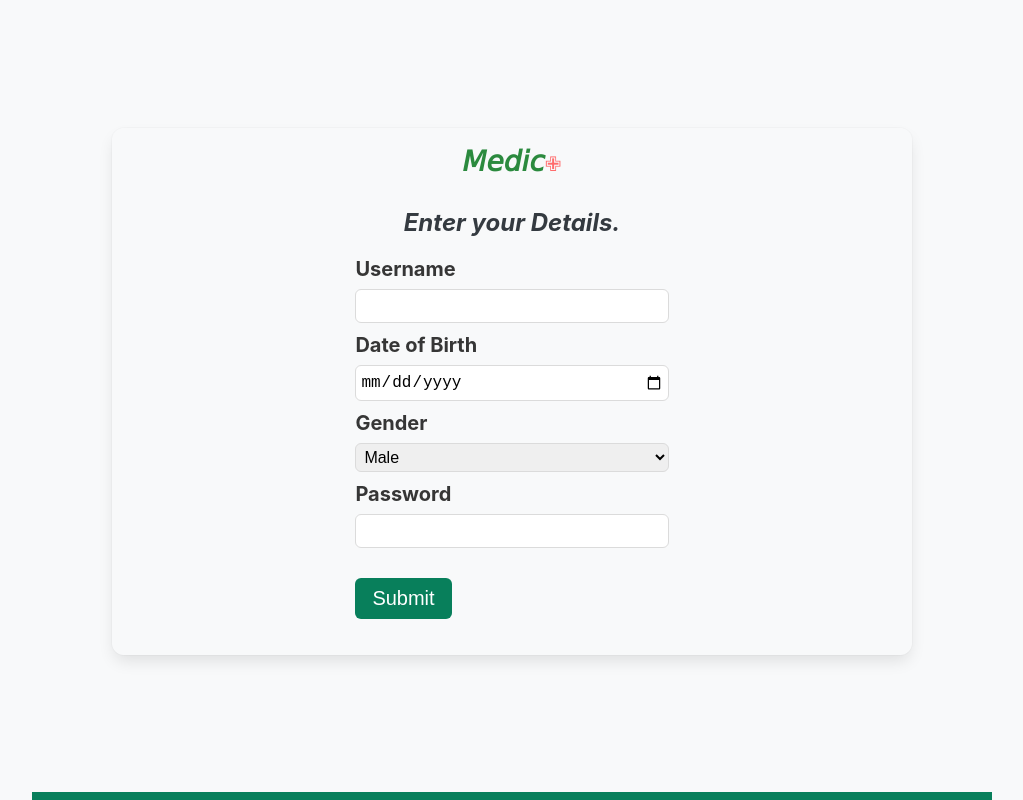
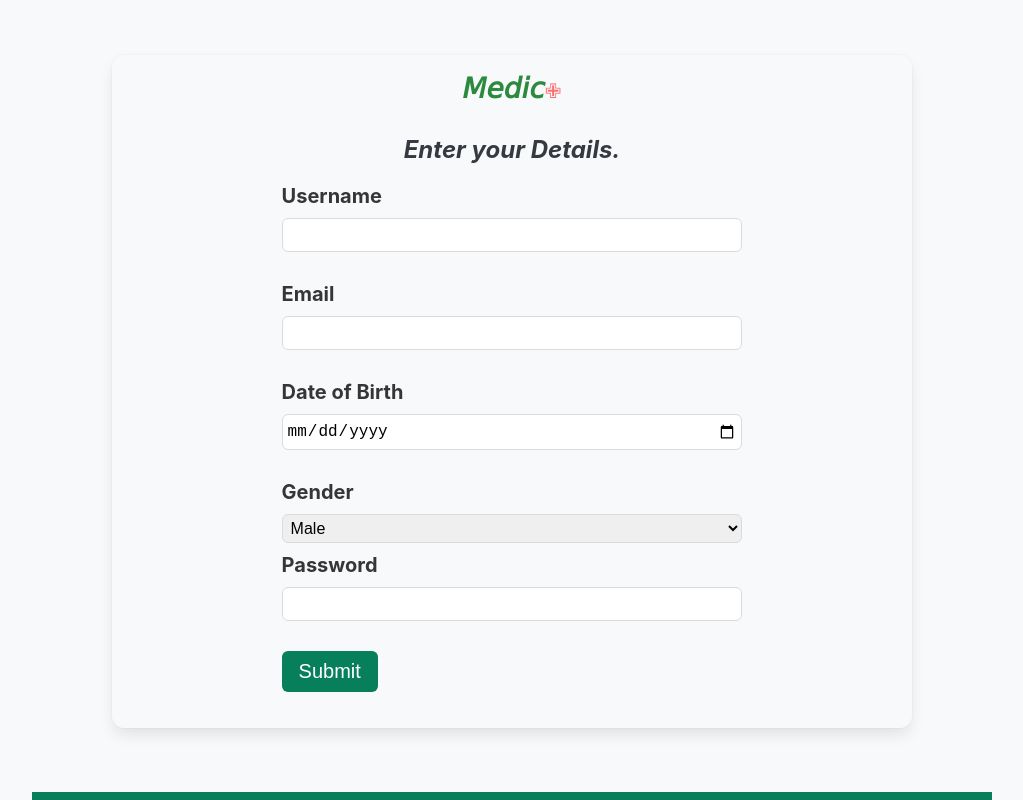
Before and after one commit to kenmusau/medi-plan-client, a React (Create React App) app: page /register in a window 1280 px wide. Shown: the whole page, without its empty margins (128-1151 px from the left). Built offline with nearby package versions, Linux system fonts and the light colour scheme.

Commit message:
add login component

```diff
--- a/src/components/LogInForm/LogInForm.js
+++ b/src/components/LogInForm/LogInForm.js
@@ -1,9 +1,12 @@
 import React from "react";
+import { useForm } from "react-hook-form";
 
 function LogInForm() {
   return (
     <div>
-      <h1> LOGIN</h1>
+      <form>
+        <label htmlFor=""></label>
+      </form>
     </div>
   );
 }
--- a/src/components/SignUpForm/SignUpForm.js
+++ b/src/components/SignUpForm/SignUpForm.js
@@ -13,7 +13,7 @@ function SignUpForm() {
   } = useForm();
 
   function onSubmit(data) {
-    console.log("Form Submit", data.username);
+    console.log("Form Submit", data.dob);
   }
 
   return (
@@ -35,19 +35,38 @@ function SignUpForm() {
             },
           })}
         />
+        <p className="error">{errors.username?.message}</p>
+
+        <label htmlFor="email">Email</label>
+        <input
+          type="text"
+          id="email"
+          {...register("email", {
+            required: {
+              value: true,
+              message: "Username is required",
+            },
+            pattern: {
+              value: /^[a-z0-9._%+-]+@[a-z0-9.-]+\.[a-z]{2,4}$/,
+              message: "Enter correct Email format",
+            },
+          })}
+        />
+        <p className="error">{errors.email?.message}</p>
 
         <label htmlFor="dob">Date of Birth</label>
         <input
           type="date"
           id="dob"
           {...register("dob", {
+            valueAsDate: true,
             required: {
               value: true,
               message: "Your date of birth is required",
             },
           })}
         />
-
+        <p className="error">{errors.dob?.message}</p>
         <label htmlFor="gender">Gender</label>
         <select id="gender" {...register("gender")}>
           <option value="male">Male</option>
@@ -59,7 +78,7 @@ function SignUpForm() {
           type="password"
           id="password"
           {...register("password", {
-            required: { value: true, message: "Your password is required" },
+            required: { value: true, message: "password is required" },
             pattern: {
               value: /^(?=.*[A-Za-z])(?=.*\d)[A-Za-z\d]{8,}$/,
               message:
@@ -67,7 +86,7 @@ function SignUpForm() {
             },
           })}
         />
-
+        <p className="error">{errors.password?.message}</p>
         <button className="hook_form_btn">Submit</button>
       </form>
       <DevTool control={control} />
--- a/src/components/SignUpForm/signUpForm.css
+++ b/src/components/SignUpForm/signUpForm.css
@@ -38,13 +38,17 @@ body {
   margin-bottom: 20px;
   font-style: italic;
 }
+.sign_up_form {
+  width: 60%;
+}
 
 label {
   color: #363636;
   display: block;
   font-size: 20px;
   font-weight: 700;
-  margin-bottom: 8px;
+  margin-bottom: 10px;
+  letter-spacing: 0.4;
 }
 
 input,
@@ -58,6 +62,9 @@ select {
   font-size: 1rem;
   line-height: 1.5;
   padding: 4px;
+  /* margin-bottom: 10px; */
+}
+select {
   margin-bottom: 10px;
 }
 
@@ -68,8 +75,13 @@ select {
   border-radius: 6px;
   padding: 8px 16px;
   text-decoration: none;
-  margin: 20px 0;
+  margin-bottom: 20px;
 
   background-color: #087f5b;
   color: white;
 }
+.error {
+  color: red;
+  font-size: 12px;
+  text-align: left;
+}
```
